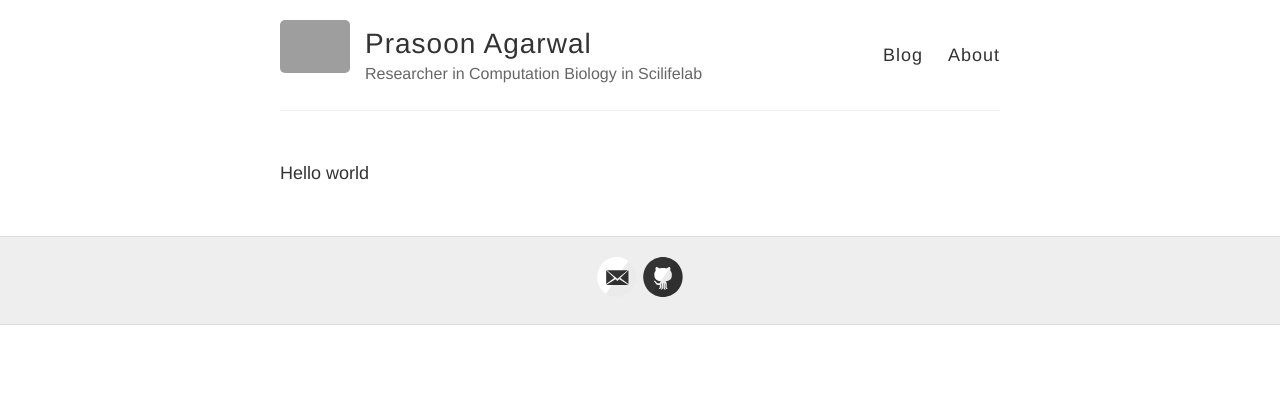
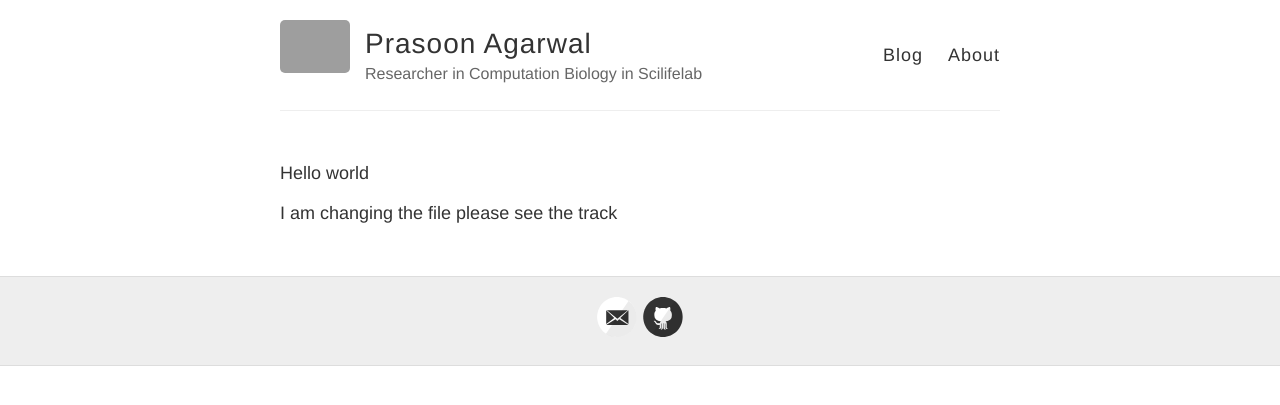
Before and after one commit to prasoon2012/prasoon2012.github.io, a Jekyll site: the page built from 2019-11-13-Hello-you-back.md, in a window 1280 px wide. Shown: the top 405 px of the page. Built offline with Jekyll 4.4.1, drawn with Linux system fonts in a browser that asks for light colours; our own code applies the rules of GitHub Pages for plain Markdown files; grey boxes are pictures that could not be loaded.

Commit message:
I am changing the file

```diff
--- a/2019-11-13-Hello-you-back.md
+++ b/2019-11-13-Hello-you-back.md
@@ -1 +1,3 @@
 Hello world
+
+I am changing the file please see the track
```
